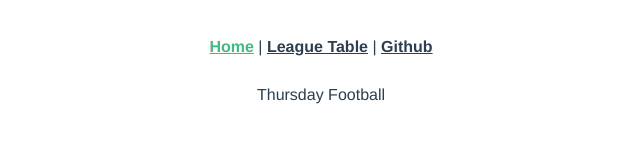
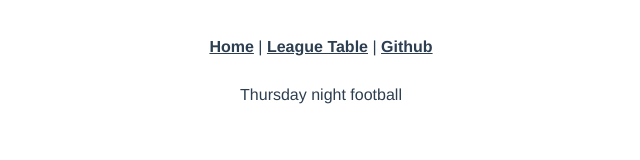
Before and after one commit to kevinrodrigues/football-league-standings, a Vue app: page /#/ in a window 1280 px wide. Shown: the top 160 px of the page, without its empty margins (319-959 px from the left). Built offline with nearby package versions, Linux system fonts and the light colour scheme.

Commit message:
Add custom routes.

```diff
--- a/package.json
+++ b/package.json
@@ -2,7 +2,7 @@
   "name": "thursday-night-football-league",
   "version": "0.1.0",
   "scripts": {
-    "serve": "vue-cli-service serve",
+    "dev": "vue-cli-service serve",
     "build": "vue-cli-service build",
     "lint": "vue-cli-service lint",
     "test:unit": "vue-cli-service test:unit"
--- a/src/components/HomeView.vue
+++ b/src/components/HomeView.vue
@@ -1,11 +1,15 @@
 <template>
   <div class="hello">
-    Thursday Football
+    {{ msg }}
   </div>
 </template>
 
 <script>
-
+export default {
+  props: {
+    msg: String,
+  },
+};
 </script>
 
 <!-- Add "scoped" attribute to limit CSS to this component only -->
--- a/src/router/index.js
+++ b/src/router/index.js
@@ -18,9 +18,19 @@ const routes = [
     // which is lazy-loaded when the route is visited.
     component: () => import(/* webpackChunkName: "about" */ '../views/LeagueTable.vue'),
   },
+  {
+    path: '/player-bio/:player',
+    name: 'player-bio',
+    // route level code-splitting
+    // this generates a separate chunk (about.[hash].js) for this route
+    // which is lazy-loaded when the route is visited.
+    component: () => import(/* webpackChunkName: "about" */ '../views/PlayerBio.vue'),
+    props: true,
+  },
 ];
 
 const router = new VueRouter({
+  mode: 'history',
   routes,
 });
 
--- a/src/services/standings/index.js
+++ b/src/services/standings/index.js
@@ -3,7 +3,7 @@ export default {
   getLeagueResults() {
     return [
       {
-        players: 'Kevin',
+        player: 'Kevin',
         played: 8,
         won: 7,
         draw: 0,
@@ -16,9 +16,22 @@ export default {
         ave: 0,
       },
       {
-        players: 'Sam',
+        player: 'Sam',
         played: 9,
         won: 9,
+        draw: 0,
+        lost: 0,
+        ps: 0,
+        doOut: 0,
+        late: 0,
+        mom: 0,
+        total: 0,
+        ave: 0,
+      },
+      {
+        player: 'CR7',
+        played: 8,
+        won: 2,
         draw: 0,
         lost: 0,
         ps: 0,
--- a/src/views/Home.vue
+++ b/src/views/Home.vue
@@ -1,6 +1,6 @@
 <template>
   <div class="home">
-    <home-view/>
+    <home-view msg="Thursday night football"/>
   </div>
 </template>
 
--- a/src/views/LeagueTable.vue
+++ b/src/views/LeagueTable.vue
@@ -21,10 +21,20 @@
         <th>Total</th>
         <th>Ave</th>
       </tr>
+
       <tr v-for="item in sortedLeagueStandings"
           :key="item.id"
           class="table-stats">
-        <td>{{ item.players }}</td>
+          <td>
+            <router-link
+              :to="{ path: 'player-bio',
+              name: 'player-bio',
+              params: { player: item.player },
+              query: { player: item.player },
+              props: true }">
+              {{ item.player }}
+            </router-link>
+          </td>
           <td>{{ item.played }}</td>
           <td>{{ item.won }}</td>
           <td>{{ item.draw }}</td>
--- /dev/null
+++ b/src/views/PlayerBio.vue
@@ -0,0 +1,13 @@
+<template>
+  <div class="player-bio">
+    {{ player }}
+  </div>
+</template>
+
+<script>
+export default {
+  props: {
+    player: String,
+  },
+};
+</script>
```
Lines whose indentation alone changed are shown as unchanged.
